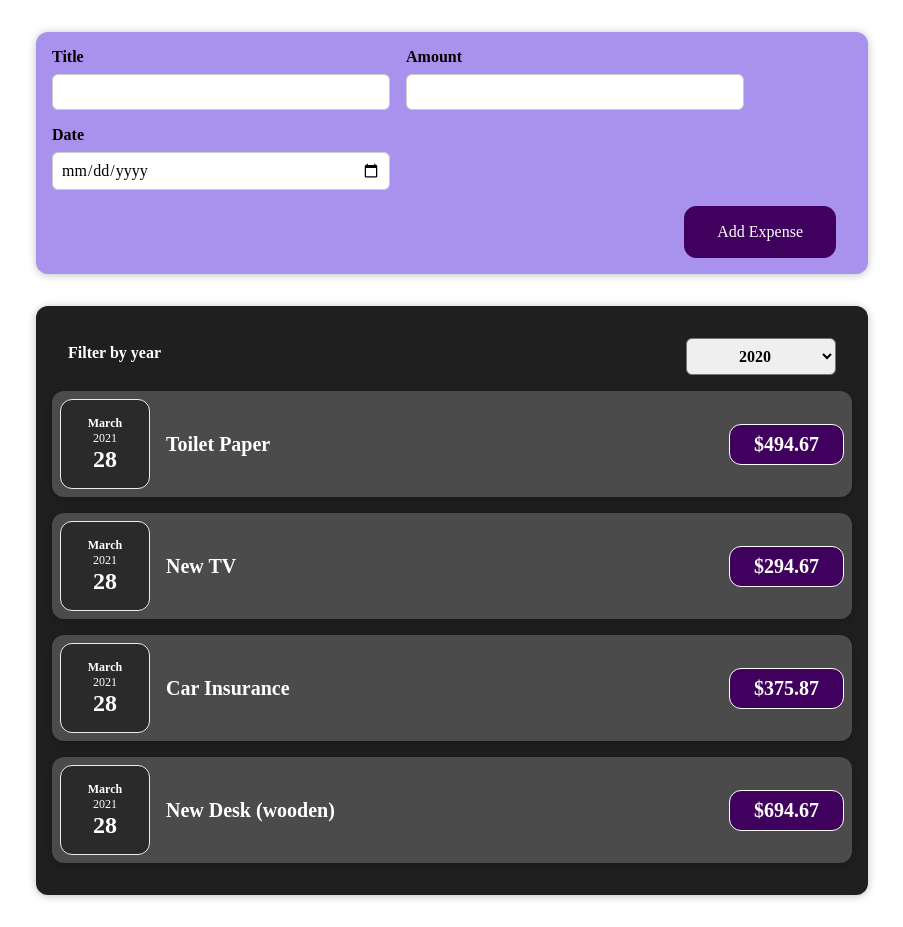
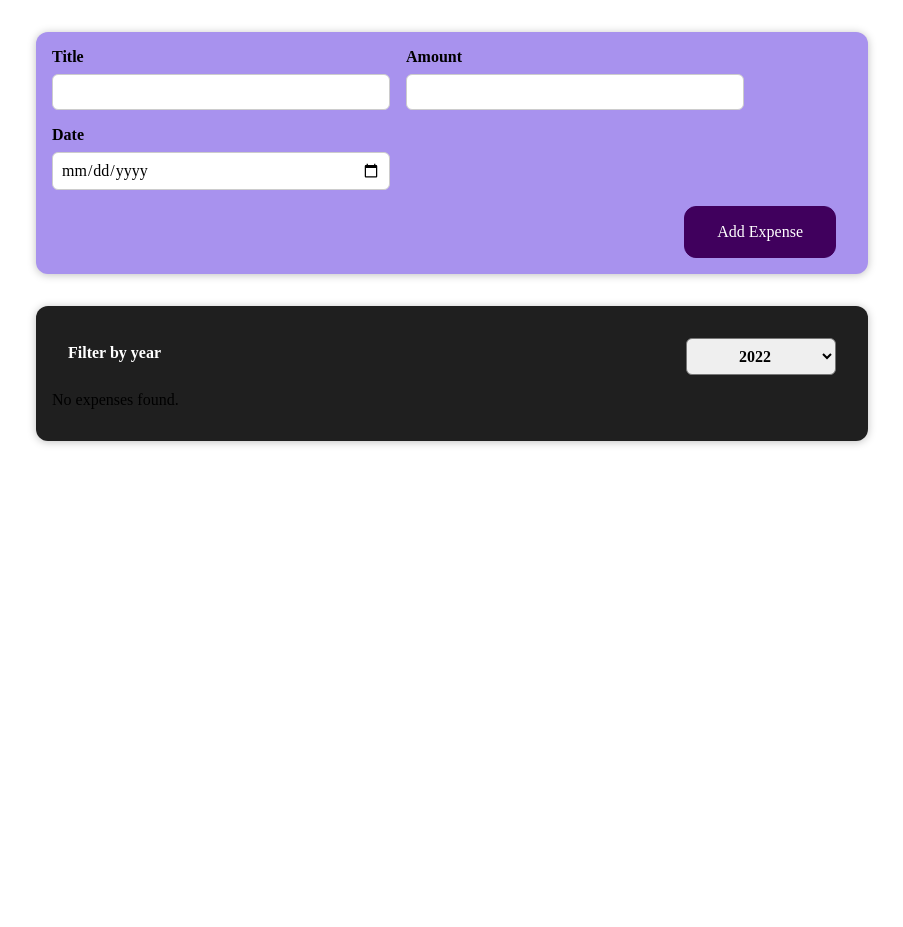
Before and after one commit to 41RDG6BR/The_Complete_Guide, a React (Create React App) app: page / in a window 1280 px wide. Shown: the whole page, without its empty margins (188-1091 px from the left). After the commit the page ends 800 px from the top, so only its background shows below. Built offline with nearby package versions, Linux system fonts and the light colour scheme.

Commit message:
Working with Lists && Outputting Conditional Content

```diff
--- a/src/App.js
+++ b/src/App.js
@@ -6,19 +6,19 @@ const DUMMY_EXPENSES = [{
   id: 'e1',
   title: 'Toilet Paper',
   amount: 494.67,
-  date: new Date(2021, 2, 28)
+  date: new Date(2019, 2, 28)
   },
   {
     id: 'e2',
     title: 'New TV',
     amount: 294.67,
-    date: new Date(2021, 2, 28)
+    date: new Date(2020, 2, 28)
   },
   {
     id: 'e3',
     title: 'Car Insurance',
     amount: 375.87,
-    date: new Date(2021, 2, 28)
+    date: new Date(2019, 2, 28)
   },
   {
     id: 'e4',
--- a/src/components/Expenses/Expenses.js
+++ b/src/components/Expenses/Expenses.js
@@ -5,23 +5,36 @@ import ExpensesFilter from "./ExpensesFilter";
 import "./Expenses.css";
 
 const Expenses = (props) => {
-    const [filteredYear, setFilteredYear] = useState('2020');
+    const [filteredYear, setFilteredYear] = useState();
 
     const filterChangeHandler = selectedYear => {
         setFilteredYear(selectedYear);
     }
 
-    return(
-        <Card className="expenses">
-            <ExpensesFilter selected={filteredYear} onChangeFilter={filterChangeHandler} />
-            {props.items.map(expense =>
+    const filteredExpenses = props.items.filter(expense => {
+        return expense.date.getFullYear().toString() === filteredYear;
+    })
+
+    let expensesContent = <p>No expenses found.</p>;
+
+    if(filteredExpenses.length > 0) {
+        expensesContent = filteredExpenses.map(expense =>
             <ExpenseItem
                 key={expense.id}
                 title={expense.title}
                 amount={expense.amount}
                 date={expense.date}
             />
-            )}
+        )
+    }
+
+    return(
+        <Card className="expenses">
+            <ExpensesFilter
+                selected={filteredYear}
+                onChangeFilter={filterChangeHandler}
+            />
+            {expensesContent}
         </Card>
     )
 }
```
